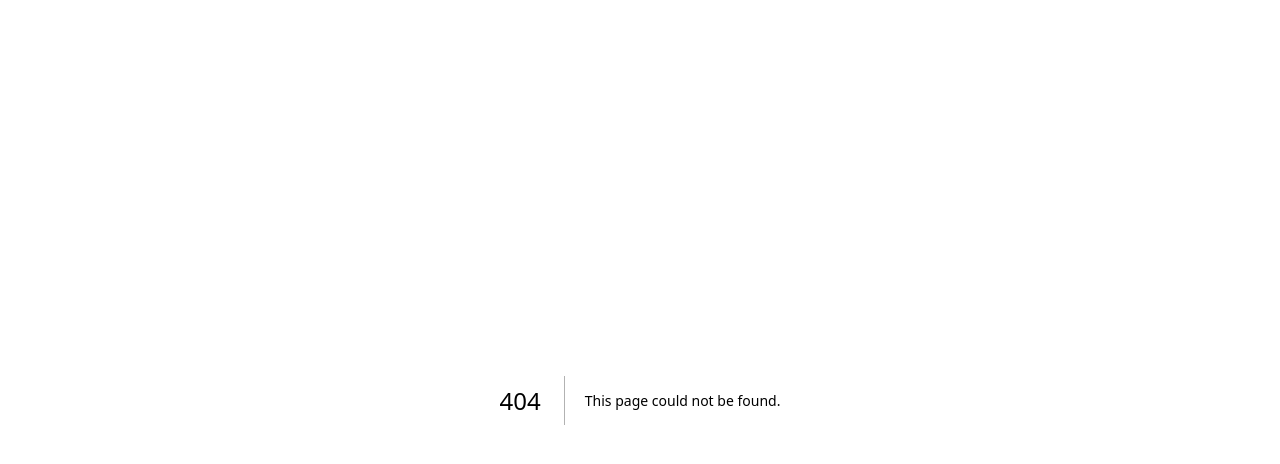
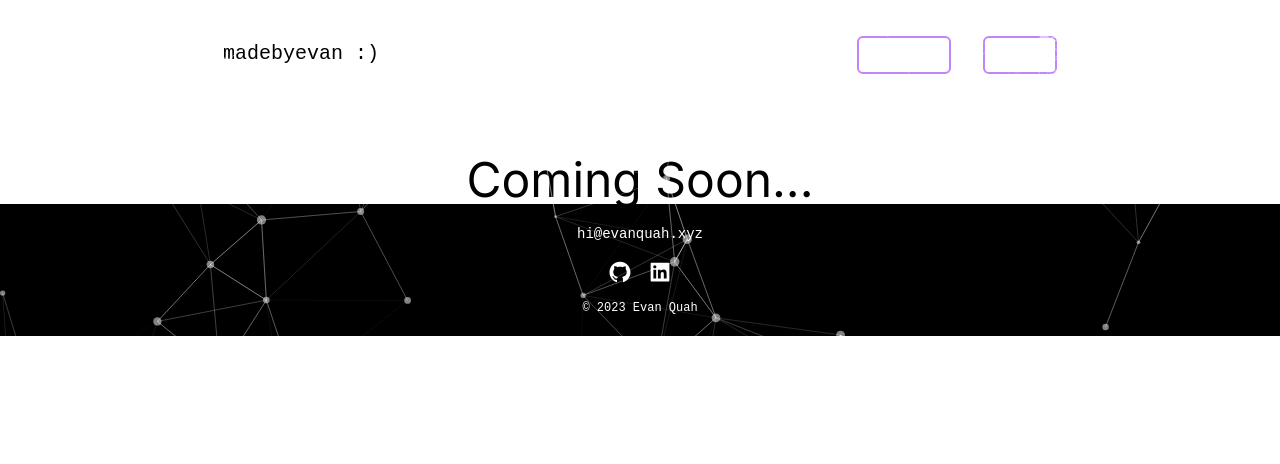
Before and after one commit to Nagamakii/Portfolio-V2, a Next.js app: page /blog in a window 1280 px wide. Before the commit this address had no page. Shown: the top 464 px of the page. Built offline with nearby package versions, Linux system fonts and the light colour scheme.

Commit message:
refactor: Update footer layout and content

```diff
--- /dev/null
+++ b/app/blog/page.js
@@ -0,0 +1,16 @@
+import ParticleBackground from '../components/particle.jsx';
+
+export const metadata = {
+    title: 'Blog',
+    description: 'Evan Quah Portfolio Blog Page',
+    image: '/icon.ico',
+  };
+
+export default function Page() {
+    return (
+        <div className="relative">
+        <ParticleBackground />
+            <h1 className="text-5xl text-center">Coming Soon...</h1>
+        </div>
+    )
+}
--- a/app/components/footer.js
+++ b/app/components/footer.js
@@ -2,9 +2,9 @@ import { AiFillGithub, AiFillLinkedin } from 'react-icons/ai';
 
 export default function Footer() {
   return (
-    <footer className="bg-black text-white py-5 px-5 flex flex-col items-center justify-center">
+    <footer className="bg-black text-white py-5 px-5 flex flex-col place-items-center inset-x-0 bottom-0">
       <div>
-        <h1 className="text-sm font-mono text-center">Feel free to reach out! hi@evanquah.xyz</h1>
+        <h1 className="text-sm font-mono text-center">hi@evanquah.xyz</h1>
       </div>
       <div className="flex gap-4 mt-4">
         <a href="https://github.com/Nagamakii" className="text-white">
--- /dev/null
+++ b/app/components/navbar.js
@@ -0,0 +1,21 @@
+import Link from 'next/link'
+
+export default function Navbar() {
+    return (
+        <nav className='py-10 mb-12 flex justify-around'>
+            <h1 className='text-xl font-mono'>madebyevan :)</h1>
+                <ul className='flex items-center'>
+                    <li>
+                        <Link className='text-white px-4 py-2 font-mono rounded-md ml-8 border-solid border-2 border-purple-400'
+                        target="_blank"
+                        href="/Evan_Quah_Resume_TP.pdf">Resume</Link>
+                    </li>
+                    <li>
+                        <Link className='text-white px-4 py-2 font-mono rounded-md ml-8 border-solid border-2 border-purple-400'
+                        target="_blank"
+                        href="/blog">Blog</Link>
+                    </li>
+                </ul>
+      </nav>
+    )
+}
--- a/app/layout.js
+++ b/app/layout.js
@@ -1,3 +1,5 @@
+import Navbar from './components/navbar'
+import Footer from './components/footer'
 import { Inter } from 'next/font/google'
 import './globals.css'
 
@@ -11,7 +13,12 @@ export const metadata = {
 export default function RootLayout({ children }) {
   return (
     <html lang="en">
-      <body className={inter.className}>{children}</body>
+      <body className={inter.className}>
+        <Navbar />
+        {children}
+        <Footer />
+        </body>
+
     </html>
   )
 }
--- a/app/page.js
+++ b/app/page.js
@@ -1,14 +1,13 @@
 import { AiFillLinkedin, AiFillGithub } from 'react-icons/ai';
 import ParticleBackground from './components/particle';
-import Footer from './components/footer';
 import memory from "../public/Memory.png";
 import files from "../public/Files.png";
 import code from "../public/code.png";
 import Image from 'next/image';
 
 export const metadata = {
-  title: 'Evan Quah',
-  description: 'Evan Quah Portfolio',
+  title: 'Home',
+  description: 'Evan Quah Portfolio Main Page',
   image: '/icon.ico',
 };
 
@@ -18,22 +17,6 @@ export default function Page() {
       <ParticleBackground />
       <main className="md:px-20 lg:px-40 relative z-10">
         <section className='min-h-screen'>
-          <nav className='py-10 mb-12 flex justify-between'>
-            <h1 className='text-xl font-mono'>madebyevan :)</h1>
-            <ul className='flex items-center'>
-              <li>
-                <a
-                  className='text-white px-4 py-2 font-mono rounded-md ml-8 border-solid border-2 border-purple-400'
-                  href="/Evan_Quah_Resume_TP.pdf"
-                  alt="alt text"
-                  target="_blank"
-                  rel="noopener noreferrer"
-                >
-                  Resume
-                </a>
-              </li>
-            </ul>
-          </nav>
           <div className='pt-20'>
             <div className='text-center pt-20'>
               <p className='font font-mono'>Hi! I'm</p>
@@ -145,7 +128,6 @@ export default function Page() {
 </div>
 </section>
       </main>
-      <Footer />
     </div>
   );
 }
```
